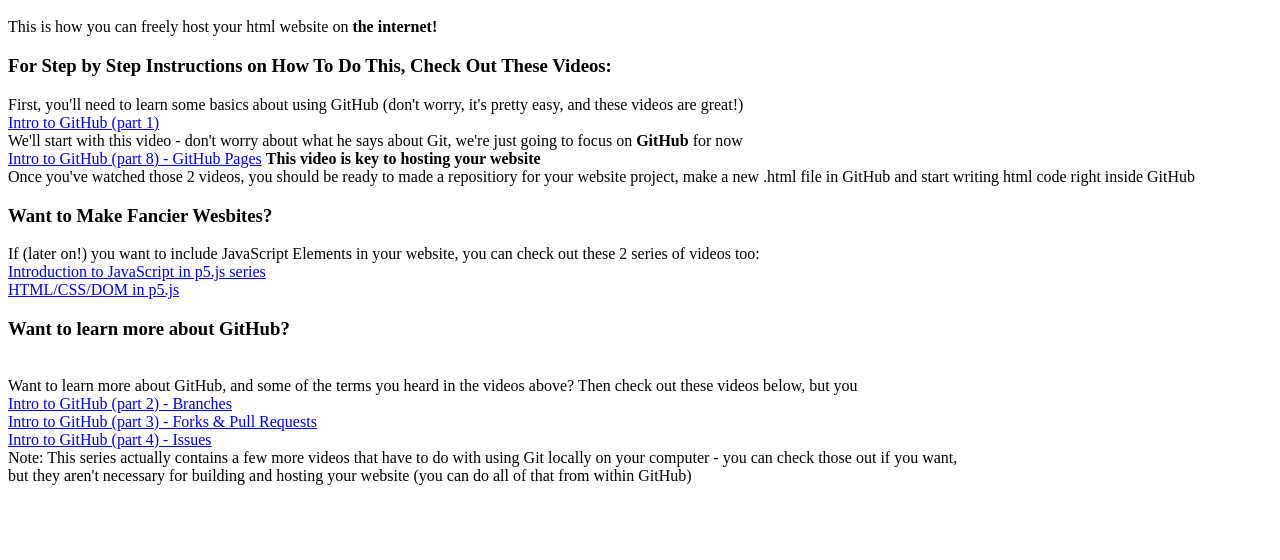
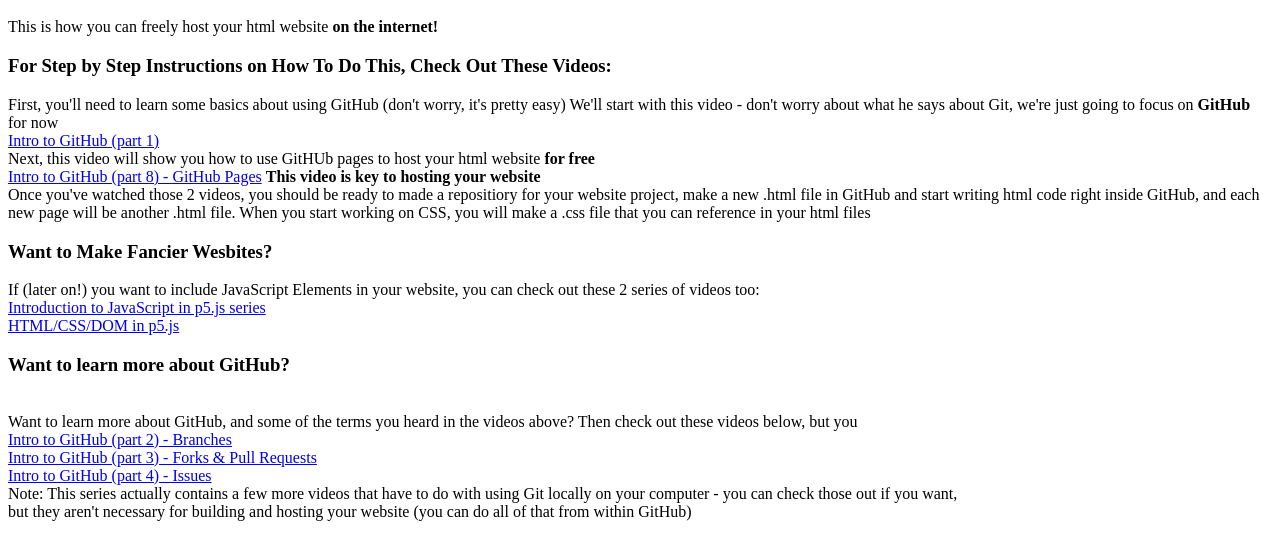
Before and after one commit to christinemishra/HowToHostOnGitHub, a plain HTML site: page index.html in a window 1280 px wide. Shown: the part 48-608 px from the top of the page. Drawn offline with Linux system fonts and the light colour scheme.

Commit message:
fixing formatting and making it clearer

```diff
--- a/index.html
+++ b/index.html
@@ -4,15 +4,15 @@
 
     <h1> Hosting an HTML Website on GitHub </h1>
 
-    <p>This is how you can freely host your html website on <b>the internet!</b></p>
+    <p>This is how you can freely host your html website <b> on the internet!</b></p>
 
     <h3>For Step by Step Instructions on How To Do This, Check Out These Videos:</h3>
 
-    <p>First, you'll need to learn some basics about using GitHub (don't worry, it's pretty easy, and these videos are great!)
+    <p>First, you'll need to learn some basics about using GitHub (don't worry, it's pretty easy) We'll start with this video - don't worry about what he says about Git, we're just going to focus on <b>GitHub</b> for now
       <br><a href="https://www.youtube.com/watch?v=BCQHnlnPusY&index=1&list=PLRqwX-V7Uu6ZF9C0YMKuns9sLDzK6zoiV">Intro to GitHub (part 1)</a>
-      <br>We'll start with this video - don't worry about what he says about Git, we're just going to focus on <b>GitHub</b> for now
+      <br>Next, this video will show you how to use GitHUb pages to host your html website <b>for free</b>
       <br><a href="https://www.youtube.com/watch?v=bFVtrlyH-kc&index=8&list=PLRqwX-V7Uu6ZF9C0YMKuns9sLDzK6zoiV">Intro to GitHub (part 8) - GitHub Pages</a> <b>This video is key to hosting your website </b>
-      <br>Once you've watched those 2 videos, you should be ready to made a repositiory for your website project, make a new .html file in GitHub and start writing html code right inside GitHub
+      <br>Once you've watched those 2 videos, you should be ready to made a repositiory for your website project, make a new .html file in GitHub and start writing html code right inside GitHub, and each new page will be another .html file. When you start working on CSS, you will make a .css file that you can reference in your html files
       </p>
 
     <h3> Want to Make Fancier Wesbites?</h3>
@@ -20,7 +20,6 @@
       <br><a href="https://www.youtube.com/watch?v=8j0UDiN7my4&list=PLRqwX-V7Uu6Zy51Q-x9tMWIv9cueOFTFA"> Introduction to JavaScript in p5.js series</a>
       <br><a href="https://www.youtube.com/watch?v=URSH0QpxKo8&list=PLRqwX-V7Uu6bI1SlcCRfLH79HZrFAtBvX&index=1">HTML/CSS/DOM in p5.js</a>
     </p>
-
 
     <p>
     <h3> Want to learn more about GitHub?</h3>
```
